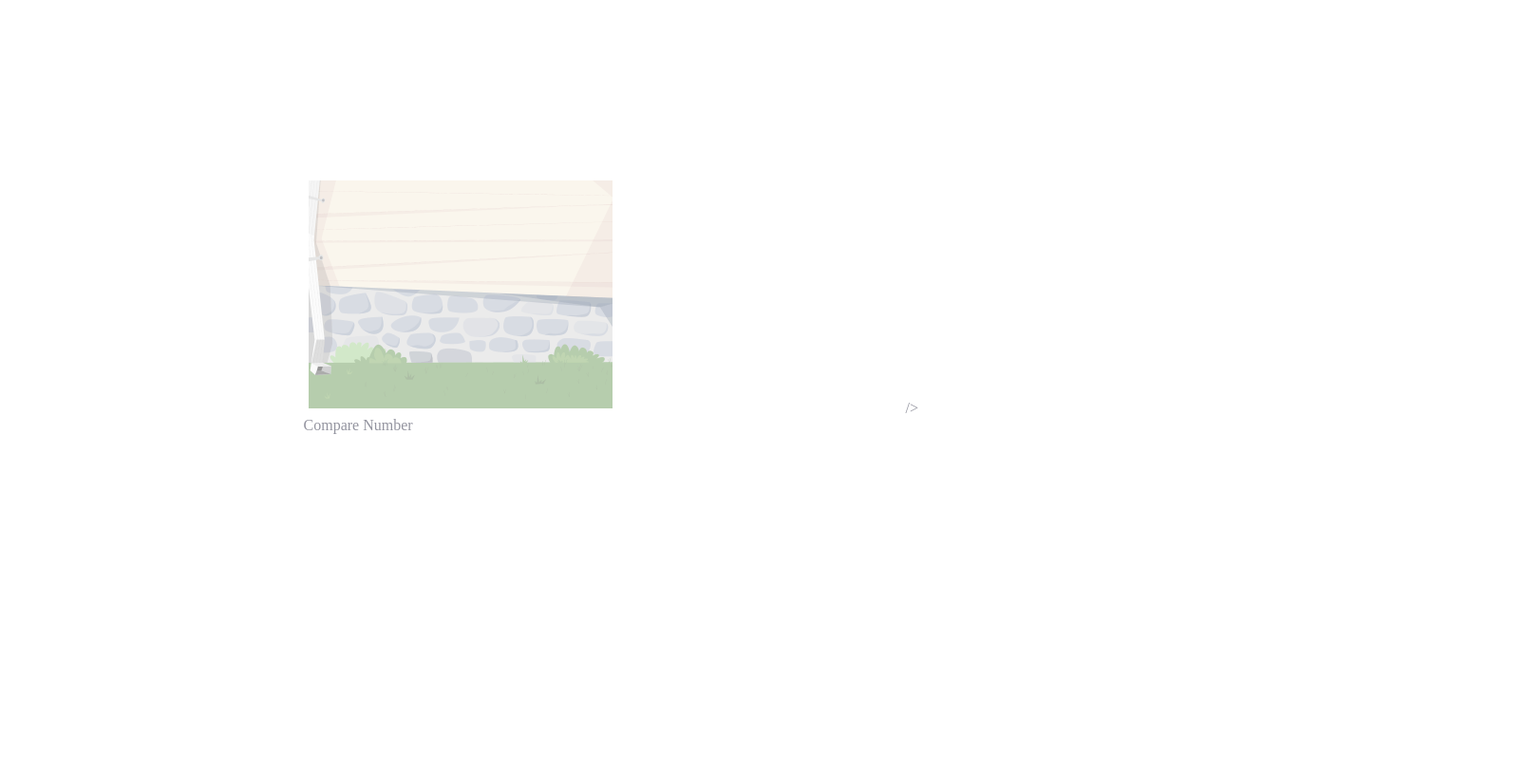
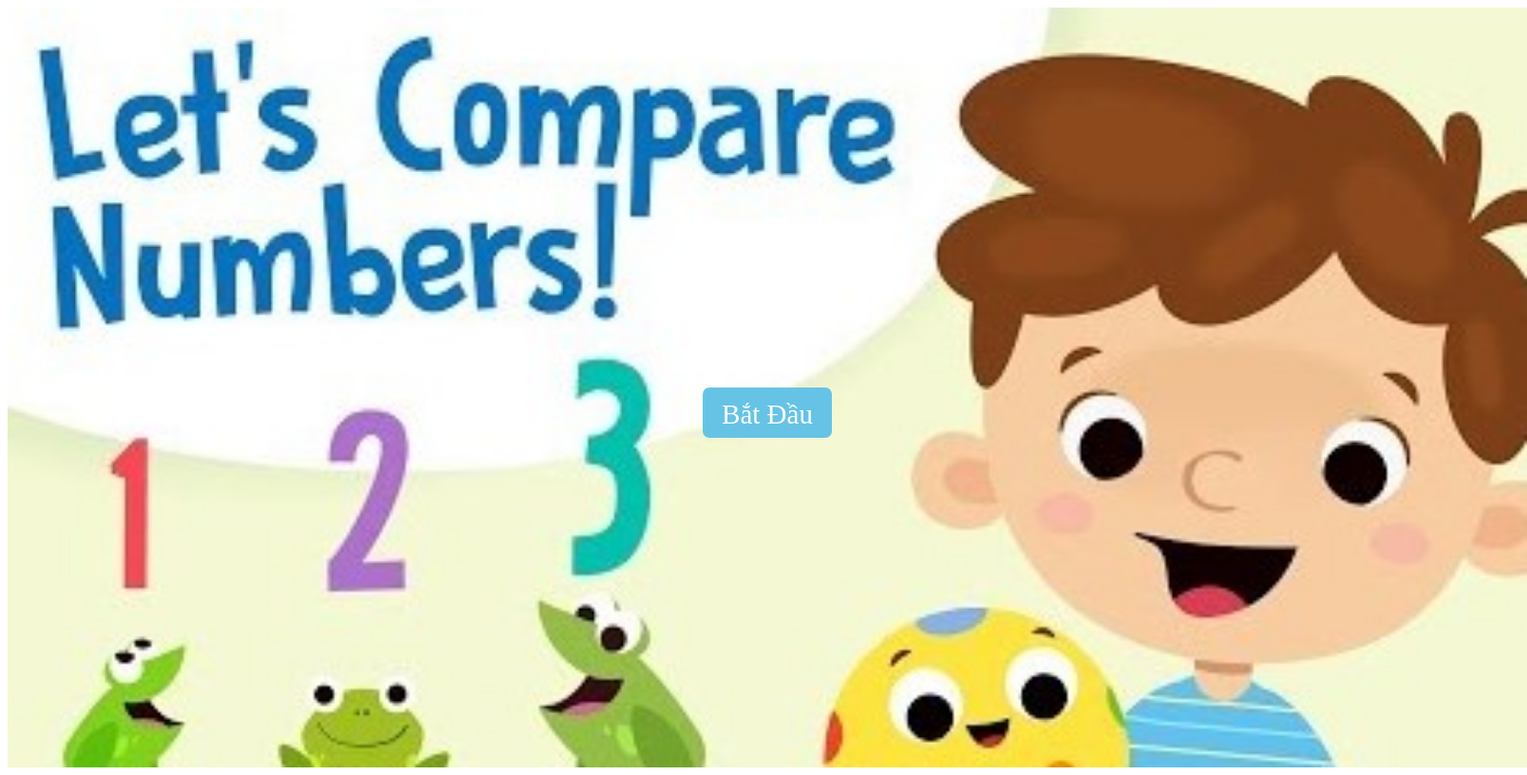
Before and after one commit to tiendat8011/Compare-Number, a plain HTML site: page index.html in a window 1280 px wide. Shown: the whole page at 95% size, 1608 px wide, since content can reach past the window. Drawn offline with Linux system fonts and the light colour scheme.

Commit message:
Add subject, level and Modify start screen

```diff
--- a/index.css
+++ b/index.css
@@ -1,8 +1,43 @@
 
+.background {
+    margin: 0px;
+    display: relative;
+    z-index: -1;
+    top: 0px;
+    left: 0px;
+    width: 200vh;
+    height: 100vh;
+    background-image: url('assets/background/index2_bg.jpg');
+    background-repeat: no-repeat;
+    background-size: cover;
+}
 #select_game {
     margin-top: 180px;
     display: flex;
     align-content: center;
+}
+.start-button a{
+    font-size: 29px;
+    text-decoration: none;
+    background: #66c3e6;
+    color: white;
+    display: inline-block;
+    padding: 12px 20px 8px;
+    border-radius: 7px;
+    -webkit-transition: background-color 0.2s easy-in;
+    -moz-transition: background-color 0.2s easy-in;
+    transition: background-color 0.2s easy-in;
+}
+#space{
+    width: 100%;
+    height: 400px;
+}
+.start-button{
+    display: absolute;
+    text-align: center;
+}
+.start-button a:hover{
+    background-color: #50bae2;
 }
 
 #compare_number {
--- a/index.html
+++ b/index.html
@@ -7,15 +7,22 @@
     <title></title>
 </head>
 <body>
-    <div id="select_game">
-        <!-- tạo khung chọn game -->
+    <div class="background">
+        <!-- <div id="select_game">
         <a id="compare_number" href="screen.html">
             <img id="compare_number"
                  src="assets/background/1_bg.png" />
             />
             <br /> Compare Number
         </a>
+        </div> -->
+        <div id="space"></div>
+        <div class="start-button">
+            <a href="screen.html"
+              >Bắt Đầu</a
+            >
+          </div>
+    </div>
 
-    </div>
 </body>
 </html>
--- a/screen.css
+++ b/screen.css
@@ -1,5 +1,6 @@
 body {
     margin :0px;
+    font-family:Arial;
 }
 .screen {
     z-index: -1;
@@ -43,7 +44,7 @@ body {
    }
     .animation .bear {
         position: absolute;
-       margin-top: 524px;
+       margin-top: 500px;
         width: 100%;
         height: 230px;
         background-image: url('assets/obj/bear.png');
@@ -61,12 +62,28 @@ body {
 }
 .content .home:hover{
     cursor:pointer;
-    opacity:0.8;
+    filter: drop-shadow(1px 1px 1px #333);
+    opacity: 0,8;
 }
 .content .space {
-    margin-top: 110px;
+    margin-top: 70px;
     width: 100%;
     height: 210px;
+    text-align:center;
+    padding:50px;
+}
+#topic{
+    font-size: 50px;
+    color: brown;
+    text-shadow: 1px 1px black;
+}
+#level{
+    margin: 0px !important;
+    padding-left: 30px;
+    font-size: 20px;
+    color: white;
+    text-shadow: 1px 1px black;
+    text-align: left;
 }
 
 .content .box-number {
@@ -88,6 +105,7 @@ body {
 
     .number:hover {
         cursor: pointer;
+
         /* opacity: 0.7; */
     }
 
@@ -121,4 +139,5 @@ body {
 }
 .summit-answer:hover {
         cursor: pointer;
+        background-image: url('assets/button/submit_2.png');
 }
```
Also changed, not shown: screen.html (+11 -2 lines), screen.js (+44 -0 lines), assets/background/index1_bg.jpg (added), assets/background/index2_bg.jpg (added), assets/background/index_bg.png (added), assets/button/submit_2.png (renamed from assets/button/leaf_nav_submit_btn-ipad@2x.png), 1 other file.
